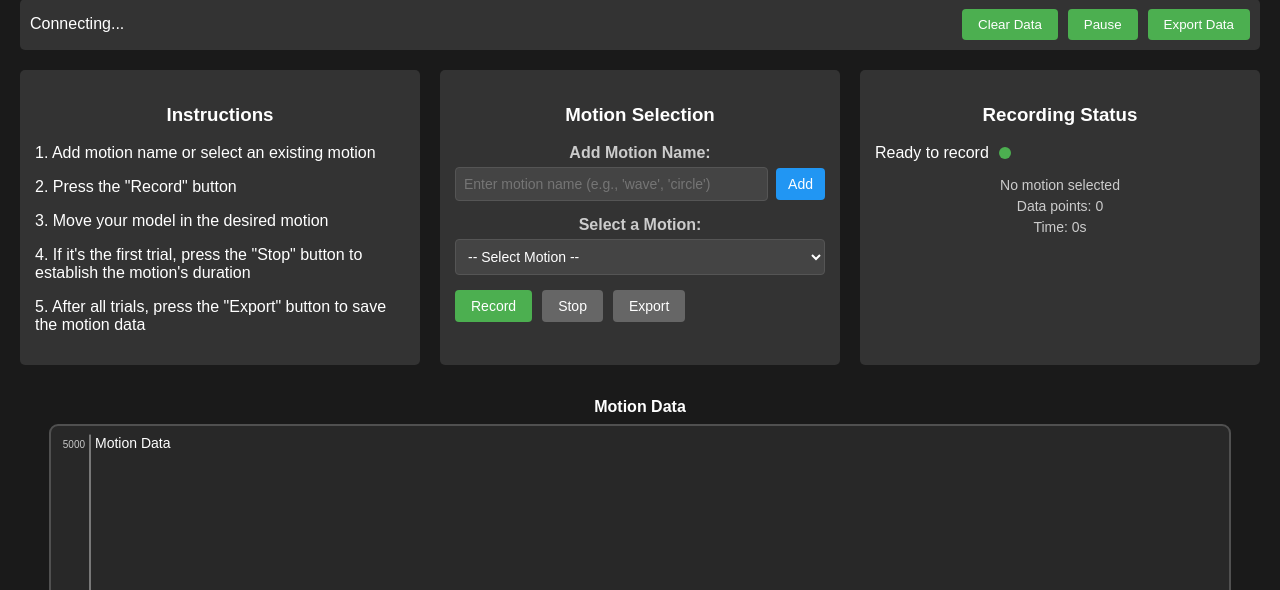
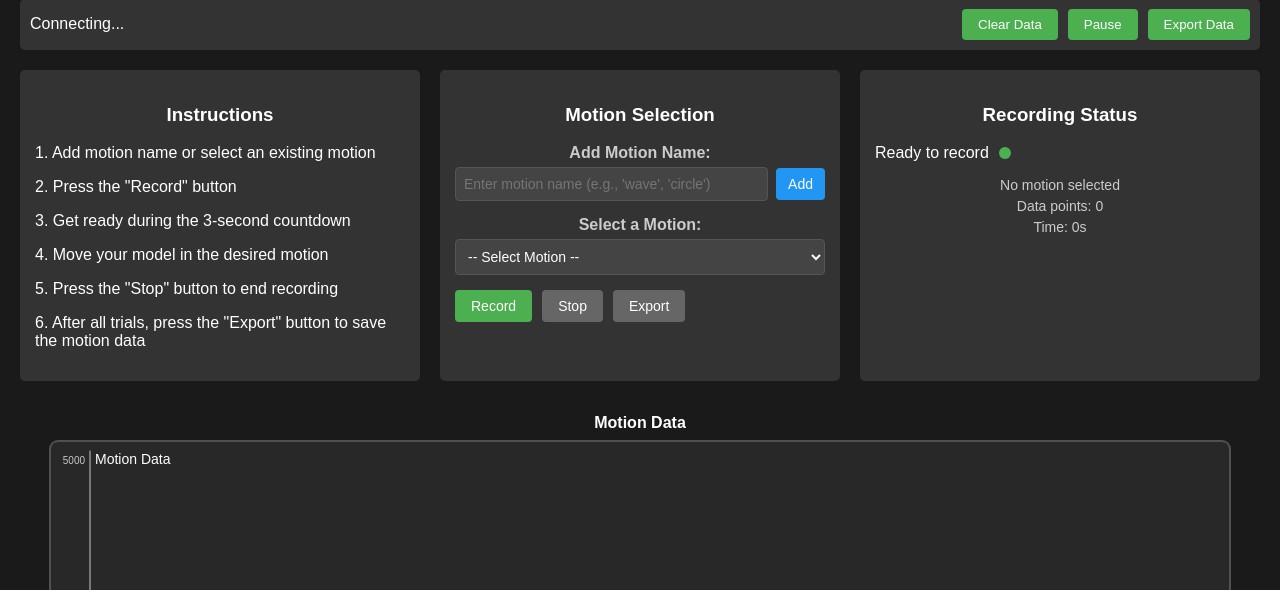
Before and after one commit to diannedaian/x-visualization, a Flask app: page /recording in a window 1280 px wide. Shown: the part 179-769 px from the top of the page. Run offline with Flask 3, Linux system fonts and the light colour scheme; some libraries are stand-ins or nearby versions.

Commit message:
count down

```diff
--- a/arduino-data-viz/templates/recording.html
+++ b/arduino-data-viz/templates/recording.html
@@ -205,13 +205,13 @@
             <div id="instructions" style="text-align: left">
                 <p>1. Add motion name or select an existing motion</p>
                 <p>2. Press the "Record" button</p>
-                <p>3. Move your model in the desired motion</p>
+                <p>3. Get ready during the 3-second countdown</p>
+                <p>4. Move your model in the desired motion</p>
                 <p>
-                    4. If it's the first trial, press the "Stop" button to
-                    establish the motion's duration
+                    5. Press the "Stop" button to end recording
                 </p>
                 <p>
-                    5. After all trials, press the "Export" button to save the
+                    6. After all trials, press the "Export" button to save the
                     motion data
                 </p>
             </div>
@@ -277,6 +277,11 @@ let graphWidth, graphHeight;
 let graphX, graphY;
 let minY = 0, maxY = 1024; // Arduino analog range
 let autoScale = true;
+
+// Countdown variables
+let isCountingDown = false;
+let countdownValue = 0;
+let countdownInterval = null;
 
 // Colors for each data stream
 const colors = {
@@ -360,7 +365,7 @@ function handleNewData(data) {
     for (let key of portKeys) {
         data.ema[key] = calculateEMA(
             key,
-            dataPoints,                 // ← This is the array WITHOUT the new data point
+            dataPoints,
             dataPoints.length - 1
         );
     }
@@ -368,14 +373,8 @@ function handleNewData(data) {
     // Update motion tab if it's active
     updateMotionTab();
 
-    // Record motion data if recording
-    console.log(
-        "handleNewData called, isRecording:",
-        isRecording,
-        "dataPoints length:",
-        dataPoints.length
-    );
-    if (isRecording) {
+    // Record motion data ONLY if actually recording (not during countdown)
+    if (isRecording && !isCountingDown) {
         currentMotionData.push({
             timestamp: data.timestamp,
             left_1: data.left_1,
@@ -387,26 +386,11 @@ function handleNewData(data) {
             right_3: data.right_3,
             right_4: data.right_4,
         });
-        console.log(
-            `Recording motion data point ${currentMotionData.length}:`,
-            data
-        );
 
         // Update data points count in real-time
         const dataPointsEl = document.getElementById("data-points");
         if (dataPointsEl) {
             dataPointsEl.textContent = `Data points: ${currentMotionData.length}`;
-        }
-    } else {
-        // Only log occasionally to avoid spam
-        if (Math.random() < 0.01) {
-            // 1% chance to log
-            console.log(
-                "handleNewData called, isRecording:",
-                isRecording,
-                "dataPoints length:",
-                dataPoints.length
-            );
         }
     }
 }
@@ -694,12 +678,16 @@ function calculateAverage(sensorKey) {
 }
 
 function updateMotionTab() {
-    updateMotionDropdown();
+    // Don't constantly rebuild dropdown - causes glitching
+    // Only update when motions are actually added/removed
 }
 
 function updateMotionDropdown() {
     const dropdown = document.getElementById("motion-dropdown");
     if (!dropdown) return;
+
+    // Store the current selected value to preserve it
+    const currentValue = dropdown.value;
 
     // Clear existing options except the first one
     dropdown.innerHTML = '<option value="">-- Select Motion --</option>';
@@ -711,6 +699,11 @@ function updateMotionDropdown() {
         option.textContent = motion.name;
         dropdown.appendChild(option);
     });
+
+    // Restore the selected value if it still exists
+    if (currentValue && recordedMotions.find(motion => motion.name === currentValue)) {
+        dropdown.value = currentValue;
+    }
 }
 
 function setupMotionControls() {
@@ -816,30 +809,81 @@ function startRecording() {
         return;
     }
 
-    isRecording = true;
-    console.log("isRecording set to true");
-    windowResized(); // Ensure canvas resizes for motion plot
+    // Start countdown phase
+    isCountingDown = true;
+    countdownValue = 3;
     currentMotionName = motionName;
     currentMotionData = [];
-    recordingStartTime = Date.now();
 
-    // Update UI
-    document.getElementById("record-btn").textContent = "Recording...";
+    // Update UI for countdown
+    document.getElementById("record-btn").textContent = "Get Ready...";
     document.getElementById("record-btn").classList.add("recording");
-    document.getElementById("stop-btn").disabled = false;
+    document.getElementById("stop-btn").disabled = true; // Keep disabled during countdown
     document.getElementById("motion-name").disabled = true;
     document.getElementById("motion-dropdown").disabled = true;
 
-    // Update status
+    // Update status for countdown
+    updateRecordingStatusForCountdown();
+
+    // Start countdown timer
+    countdownInterval = setInterval(() => {
+        countdownValue--;
+        updateRecordingStatusForCountdown();
+
+        if (countdownValue <= 0) {
+            // Countdown finished, start actual recording
+            clearInterval(countdownInterval);
+            countdownInterval = null;
+            isCountingDown = false;
+
+            // Now start the actual recording
+            startActualRecording();
+        }
+    }, 1000);
+
+    console.log(`Starting countdown for motion: ${motionName}`);
+}
+
+function startActualRecording() {
+    isRecording = true;
+    recordingStartTime = Date.now();
+
+    // Update UI for recording
+    document.getElementById("record-btn").textContent = "Recording...";
+    document.getElementById("stop-btn").disabled = false;
+
+    // Update status for recording
     updateRecordingStatus();
 
-    // Start timer
+    // Start recording timer
     recordingTimer = setInterval(updateRecordingTime, 1000);
 
-    console.log(`Started recording motion: ${motionName}`);
+    console.log(`Countdown finished - now recording motion: ${currentMotionName}`);
 }
 
 function stopRecording() {
+    // If countdown is active, cancel it
+    if (isCountingDown) {
+        clearInterval(countdownInterval);
+        countdownInterval = null;
+        isCountingDown = false;
+        countdownValue = 0;
+
+        // Reset UI
+        document.getElementById("record-btn").textContent = "Record";
+        document.getElementById("record-btn").classList.remove("recording");
+        document.getElementById("stop-btn").disabled = true;
+        document.getElementById("motion-name").disabled = false;
+        document.getElementById("motion-dropdown").disabled = false;
+
+        updateRecordingStatus();
+
+        // Clear current recording data
+        currentMotionData = [];
+        currentMotionName = "";
+        return;
+    }
+
     if (!isRecording) return;
 
     isRecording = false;
@@ -861,6 +905,8 @@ function stopRecording() {
         };
 
         recordedMotions.push(motion);
+        updateMotionDropdown(); // Update dropdown since we added new motion
+
         console.log(
             `Recorded motion: ${currentMotionName} with ${currentMotionData.length} data points`
         );
@@ -913,6 +959,20 @@ function exportMotions() {
     window.URL.revokeObjectURL(url);
 
     console.log(`Exported ${recordedMotions.length} motions`);
+}
+
+function updateRecordingStatusForCountdown() {
+    const statusText = document.getElementById("status-text");
+    const statusDot = document.getElementById("status-dot");
+    const currentMotion = document.getElementById("current-motion");
+    const dataPoints = document.getElementById("data-points");
+
+    if (isCountingDown) {
+        statusText.textContent = `Get ready... ${countdownValue}`;
+        statusDot.className = "status-dot recording"; // Use recording animation
+        currentMotion.textContent = `Preparing: ${currentMotionName}`;
+        dataPoints.textContent = "Data points: 0";
+    }
 }
 
 function updateRecordingStatus() {
@@ -975,7 +1035,37 @@ function drawMotionTab() {
     text("Motion Data", startX + totalPlotWidth / 2, paddingY - 25);
     textStyle(NORMAL);
 
-    // Only plot if recording and there is data
+    // Show countdown if counting down
+    if (isCountingDown) {
+        console.log("Drawing countdown:", countdownValue);
+
+        // Draw empty plot background
+        drawCombinedPlot(
+            startX,
+            paddingY,
+            totalPlotWidth,
+            plotHeight,
+            "all",
+            "Motion Data",
+            [] // Empty array - no data during countdown
+        );
+
+        // Draw large countdown number
+        fill(255, 255, 0);
+        textAlign(CENTER, CENTER);
+        textSize(120);
+        textStyle(BOLD);
+        text(countdownValue, startX + totalPlotWidth / 2, paddingY + plotHeight / 2);
+
+        // Draw "Get Ready" text
+        textSize(24);
+        text("Get Ready!", startX + totalPlotWidth / 2, paddingY + plotHeight / 2 - 80);
+        textStyle(NORMAL);
+
+        return; // Exit early during countdown
+    }
+
+    // Only plot if recording and there is data (after countdown)
     if (isRecording && currentMotionData.length > 0) {
         console.log(
             "Drawing motion data plot with",
@@ -991,7 +1081,7 @@ function drawMotionTab() {
             plotHeight,
             "all",
             "Motion Data",
-            currentMotionData // <--- pass as argument
+            currentMotionData
         );
 
         // Show recording status on the plot
@@ -1010,7 +1100,7 @@ function drawMotionTab() {
             plotHeight,
             "all",
             "Motion Data",
-            [] // <--- pass empty array
+            []
         );
 
         // Show instruction text
```
Also changed, not shown: settings.html (deleted).
